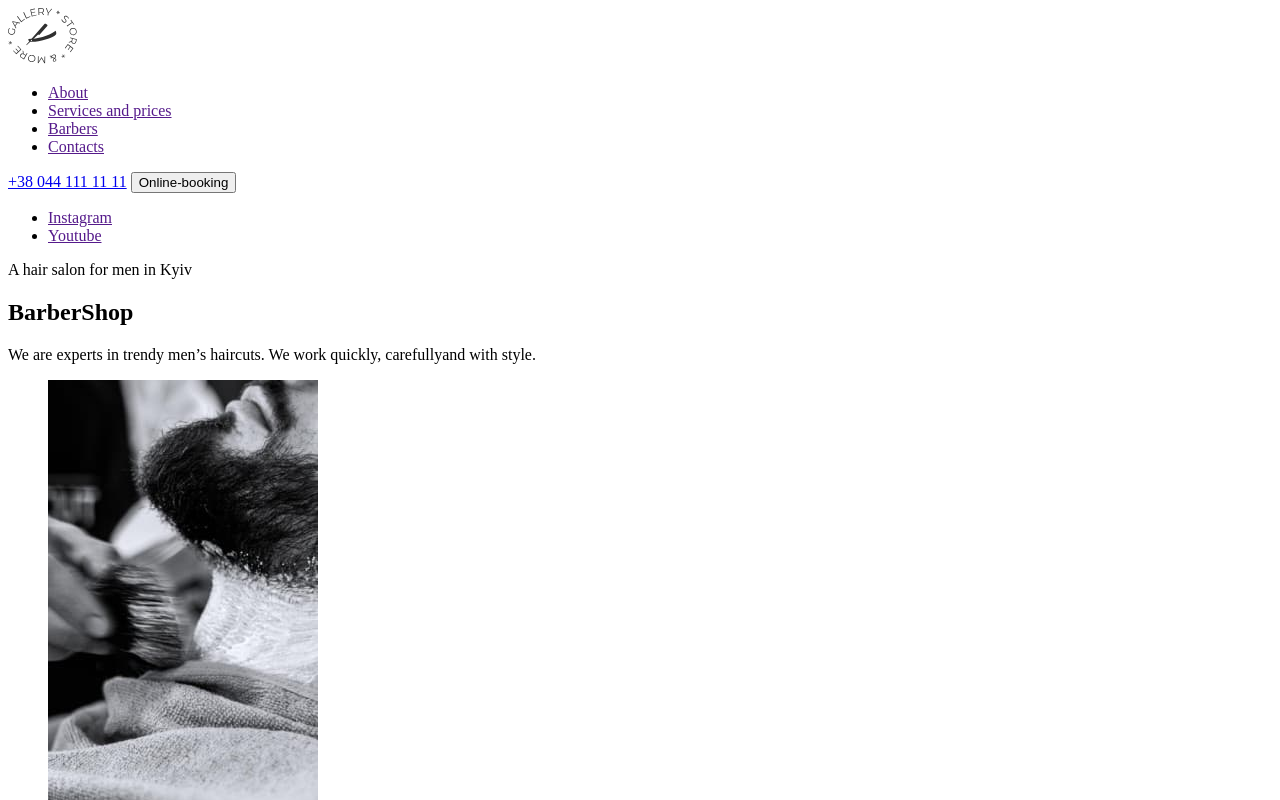
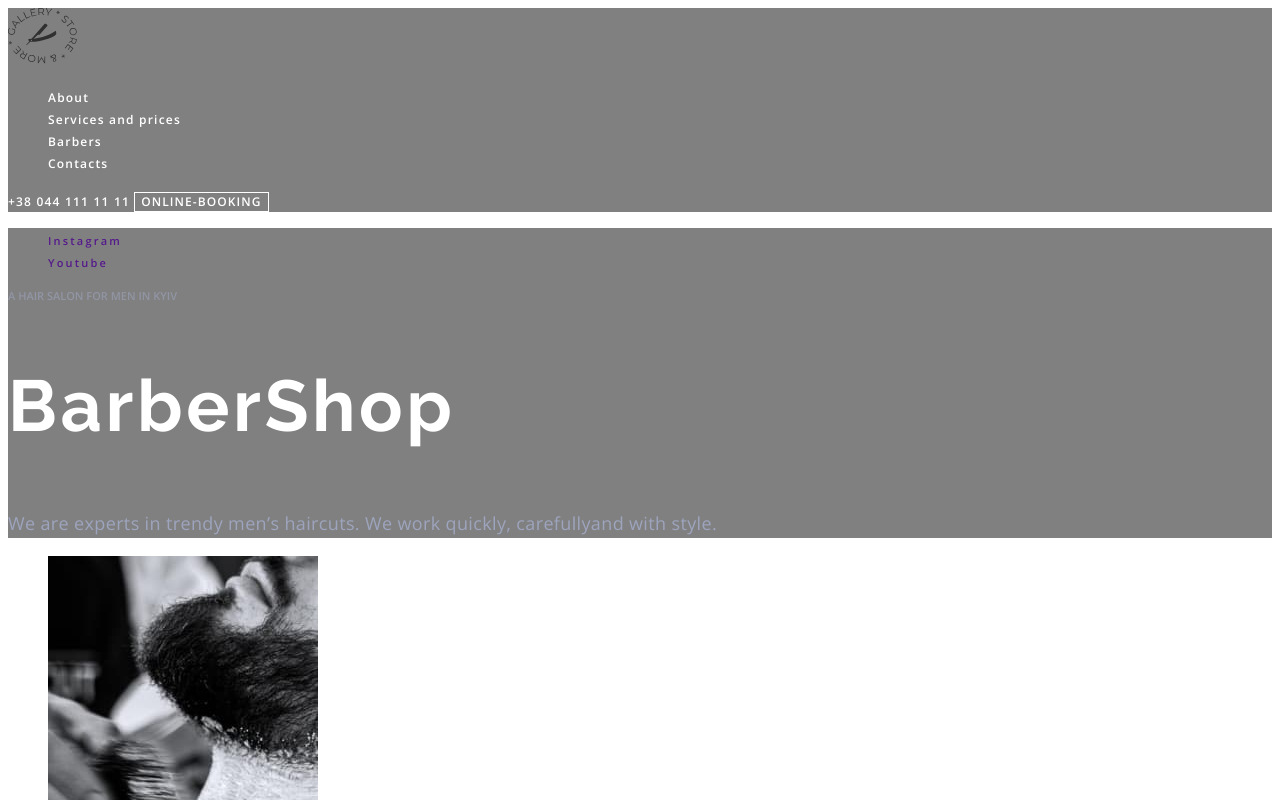
Before and after one commit to Danil2943/frontend-72, a plain HTML site: page index.html in a window 1280 px wide. Shown: the top 800 px of the page. Drawn offline with nearby package versions, Linux system fonts and the light colour scheme.

Commit message:
lesson 4

```diff
--- /dev/null
+++ b/css/styles.css
@@ -0,0 +1,150 @@
+:root
+{
+    --main-title-color:  #ffffff;
+}
+
+body {
+  font-family: "Open Sans", Verdana, sans-serif;
+}
+
+.header {
+  background-color: grey;
+}
+.list {
+  list-style: none;
+}
+.link {
+  text-decoration: none;
+}
+
+.nav-link {
+  font-weight: 600;
+  font-size: 12px;
+  line-height: 1.33;
+  letter-spacing: 0.1em;
+  color: var(--main-title-color);
+}
+
+.nav-link:hover,
+.nav-link:focus {
+  color: #ff6c00;
+}
+
+.header-tel {
+  font-weight: 600;
+  font-size: 12px;
+  line-height: calc(16 / 12);
+  letter-spacing: 0.1em;
+  text-transform: uppercase;
+  color: var(--main-title-color);
+}
+
+.header-btn {
+  font-family: inherit;
+  font-weight: 600;
+  font-size: 12px;
+  line-height: 16px;
+  letter-spacing: 0.09em;
+  text-transform: uppercase;
+  color: var(--main-title-color);
+  cursor: pointer;
+  background-color: transparent;
+  border: 1px solid #ffffff;
+}
+
+.header-btn:hover,
+.header-btn:focus {
+  border-color: #ff6c00;
+}
+
+.hero {
+  background-color: grey;
+}
+
+.hero-link
+{
+    font-weight: 600;
+    font-size: 11px;
+    line-height: calc(15/11);
+    letter-spacing: 0.2em;
+}
+
+.hero-link:hover, .hero-link:focus
+{
+    color: #FF6C00;
+}
+
+.hero-text {
+  font-weight: 600;
+  font-size: 11px;
+  line-height: calc(15 / 11);
+  text-transform: uppercase;
+  color: rgba(157, 164, 189, 0.6);
+}
+
+.hero-title {
+    font-family: 'Raleway', sans-serif;
+  font-weight: 700;
+  font-size: 72px;
+  line-height: calc(85 / 72);
+  letter-spacing: 0.05em;
+  color: #ffffff;
+}
+
+.hero-description
+{
+    font-weight: 400;
+    font-size: 18px;
+    line-height: calc(30/18);
+    letter-spacing: 0.02em;
+    color: #9DA4BD;
+}
+
+.about-title {font-weight: 600;
+    font-size: 11px;
+    line-height: calc(15/11);
+    text-transform: uppercase;
+
+    color: #303030;
+}
+
+.about-sub-title {
+    font-family: 'Raleway', sans-serif;
+    font-weight: 700;
+    font-size: 42px;
+    line-height: calc(49/42);
+    letter-spacing: 0.05em;
+
+    color: #303030;
+}
+
+.about-description {font-weight: 400;
+    font-size: 18px;
+    line-height: calc(30/18);
+    letter-spacing: 0.02em;
+    color: #555555;
+}
+
+.about-text {font-weight: 400;
+    font-size: 14px;
+    line-height: calc(26/14);
+    letter-spacing: 0.02em;
+    color: #555555;
+}
+
+.about-btn {font-family: inherit;
+    font-weight: 600;
+    font-size: 12px;
+    line-height: calc(16/12);
+    letter-spacing: 0.09em;
+    text-transform: uppercase;
+    color: #303030;
+    cursor: pointer;
+    background-color: transparent;
+    border: 1px solid #ffffff;
+}
+
+.about-btn:hover,
+.about-btn:focus {
+    border-color: #ff6c00;
+}
--- a/index.html
+++ b/index.html
@@ -4,38 +4,42 @@
     <meta http-equiv="X-UA-Compatible" content="IE=edge" />
     <meta name="viewport" content="width=device-width, initial-scale=1.0" />
     <title>Barbershop</title>
+    <link rel="preconnect" href="https://fonts.googleapis.com">
+    <link rel="preconnect" href="https://fonts.gstatic.com" crossorigin>
+    <link href="https://fonts.googleapis.com/css2?family=Open+Sans:wght@400;600;700&family=Raleway:wght@700&display=swap" rel="stylesheet">
+    <link rel="stylesheet" href="./css/styles.css">
   </head>
   <body>
-    <header>
+    <header class="header">
       <nav>
         <img src="./img/Logo.svg" alt="site logo" />
-        <ul>
-          <li><a href="">About</a></li>
-          <li><a href="">Services and prices</a></li>
-          <li><a href="">Barbers</a></li>
-          <li><a href="">Contacts</a></li>
+        <ul class="nav-list list">
+          <li class="nav-item"><a href="" class="nav-link link" >About</a></li>
+          <li class="nav-item"><a href="" class="nav-link link" >Services and prices</a></li>
+          <li class="nav-item"><a href="" class="nav-link link" >Barbers</a></li>
+          <li class="nav-item"><a href="" class="nav-link link" >Contacts</a></li>
         </ul>
       </nav>
-      <a href="tell:+38 044 111 11 11">+38 044 111 11 11</a>
-      <button type="button">Online-booking</button>
+      <a href="tell:+38 044 111 11 11" class="header-tel link">+38 044 111 11 11</a>
+      <button type="button" class="header-btn">Online-booking</button>
     </header>
     <main>
-      <section>
-        <ul>
-          <li>
-            <a href="" target="_blank" rel="noopener noreferrer nofollow"
+      <section class="hero">
+        <ul class="hero-list list">
+          <li class="hero-list-item">
+            <a href="" class="hero-link link" target="_blank" rel="noopener noreferrer nofollow"
               >Instagram</a
             >
           </li>
-          <li>
-            <a href="" target="_blank" rel="noopener noreferrer nofollow"
+          <li class="hero-list-item">
+            <a href="" class="hero-link link" target="_blank" rel="noopener noreferrer nofollow"
               >Youtube</a
             >
           </li>
         </ul>
-        <p>A hair salon for men in Kyiv</p>
-        <h1>BarberShop</h1>
-        <p>We are experts in trendy men’s haircuts. We work quickly, carefullyand with style.
+        <p class=" hero-text">A hair salon for men in Kyiv</p>
+        <h1 class="hero-title">BarberShop</h1>
+        <p class="hero-description">We are experts in trendy men’s haircuts. We work quickly, carefullyand with style.
         </p>
       </section>
       <section>
@@ -57,20 +61,20 @@
             />
           </li>
         </ul>
-        <p>About</p>
-        <h2>Best Barbershop in your city</h2>
-        <p>
+        <h2 class="about-title">About</h2>
+        <h3 class="about-sub-title">Best Barbershop in your city</h3>
+        <p class="about-description">
           If you want to add more confidence to your image, you should
           definitely visit us.
         </p>
-        <p>
+        <p class="about-text">
           We are a team that never stops at what has been achieved and are
           thirsty for changes. And when you fall into the hands of our master,
           you will never be the same again. We are a team that is always "on the
           same wave" with clients. Therefore, we are always ready to improve
           everyone who comes to us!
         </p>
-        <button type="button">Online-booking</button>
+        <button type="button" class="about-btn">Online-booking</button>
       </section>
       <section>
         <p>Spend your time with the best masters</p>
```
